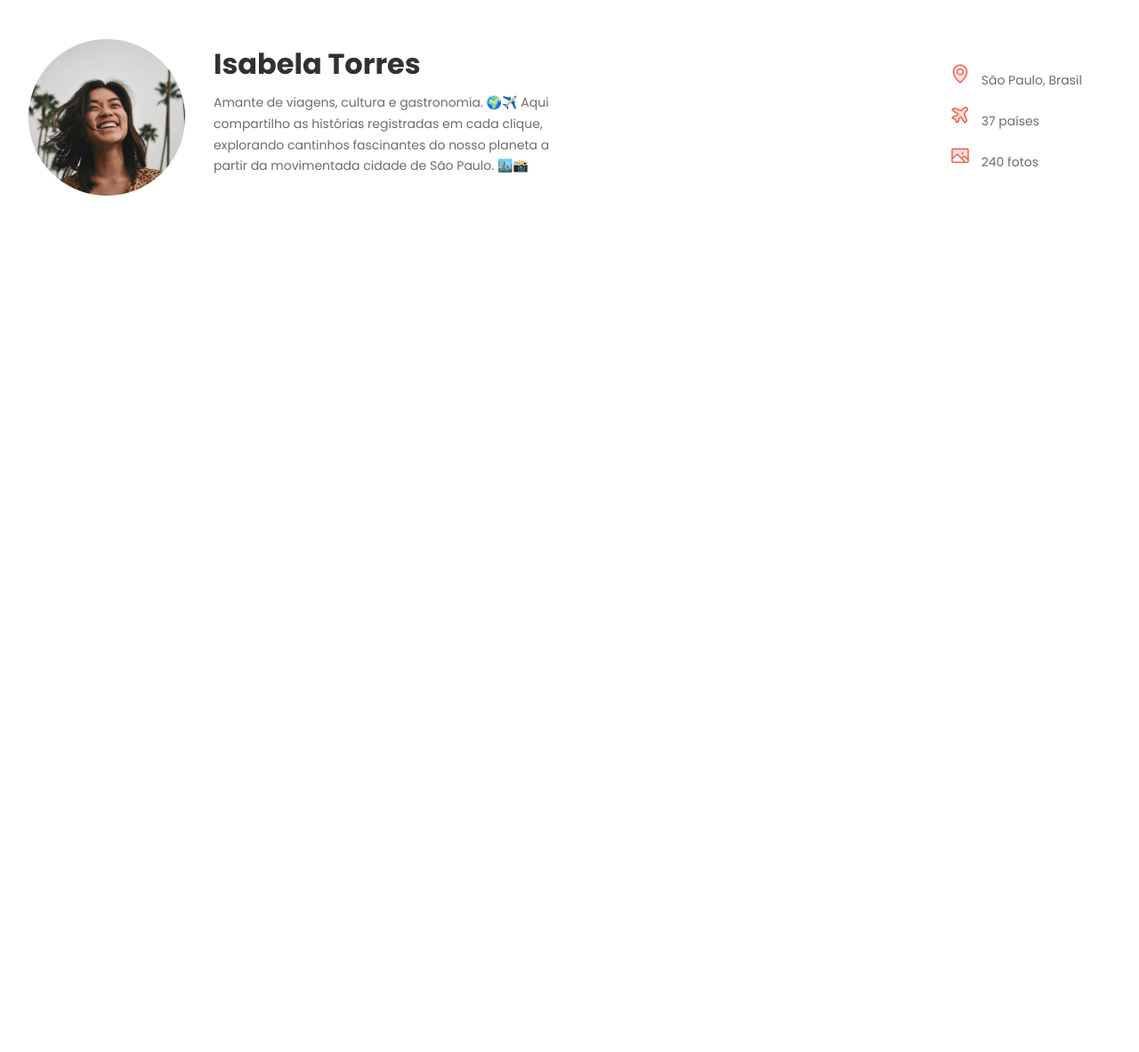
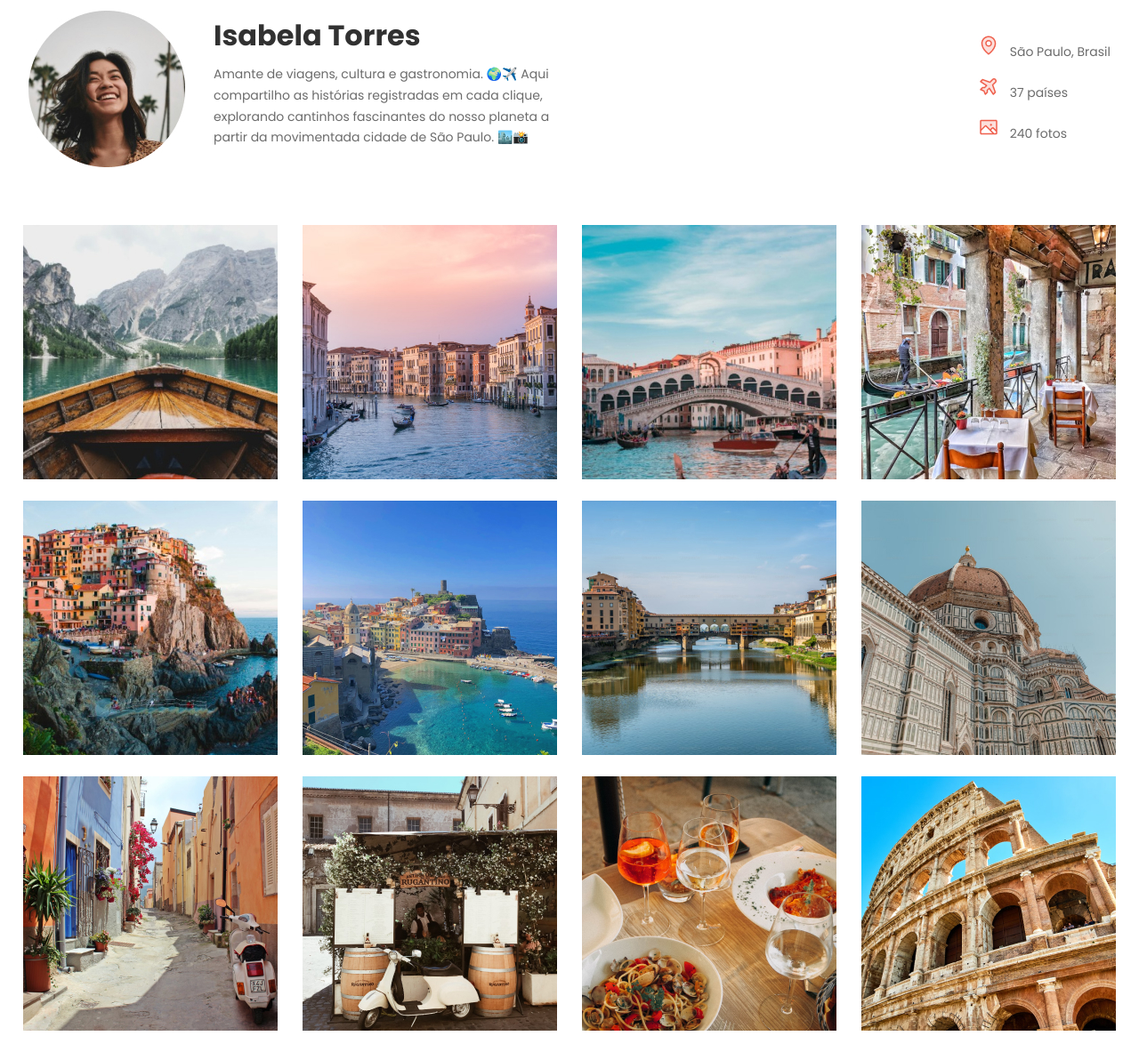
Before and after one commit to deividsantos18/travelgram, a plain HTML site: page index.html in a window 1280 px wide. Shown: the part 116-1299 px from the top of the page at 89% size. Before the commit the page ends 800 px from the top, so only its background shows below. Drawn offline with Linux system fonts and the light colour scheme.

Commit message:
finalizando

```diff
--- a/index.html
+++ b/index.html
@@ -63,6 +63,18 @@
     </section>
 
     <main class="imagens">
+        <img src="assents/img/Card photo.jpg" alt="">
+        <img src="assents/img/Hover.jpg" alt="">
+        <img src="assents/img/Card photo3.jpg" alt="">
+        <img src="assents/img/Card photo4.jpg" alt="">
+        <img src="assents/img/Card photo5.jpg" alt="">
+        <img src="assents/img/Card photo6.jpg" alt="">
+        <img src="assents/img/Card photo7.jpg" alt="">
+        <img src="assents/img/Card photo8.jpg" alt="">
+        <img src="assents/img/Card photo9.jpg" alt="">
+        <img src="assents/img/Card photo10.jpg" alt="">
+        <img src="assents/img/Card photo11.jpg" alt="">
+        <img src="assents/img/Card photo12.jpg" alt="">
 
     </main>
 
--- a/style.css
+++ b/style.css
@@ -45,7 +45,7 @@
 
 .usuaria {
     display: flex;
-    margin: 32px;
+    margin: 0 0 0 32px;
     justify-content: space-between;
     color: #6C6C6C;
     font-family: "Poppins", sans-serif;
@@ -90,3 +90,12 @@
     margin-right: 8px;
 
 }
+
+.imagens {
+    display: flex;
+    flex-wrap: wrap;
+    gap: 24px;
+    padding: 24px;
+    justify-content: space-around;
+
+}
```
Also changed, not shown: assents/img/Card photo.jpg (added), assents/img/Card photo10.jpg (added), assents/img/Card photo11.jpg (added), assents/img/Card photo12.jpg (added), assents/img/Card photo3.jpg (added), assents/img/Card photo4.jpg (added), assents/img/Card photo5.jpg (added), assents/img/Card photo6.jpg (added), assents/img/Card photo7.jpg (added), assents/img/Card photo8.jpg (added), assents/img/Card photo9.jpg (added), assents/img/Hover.jpg (added).
